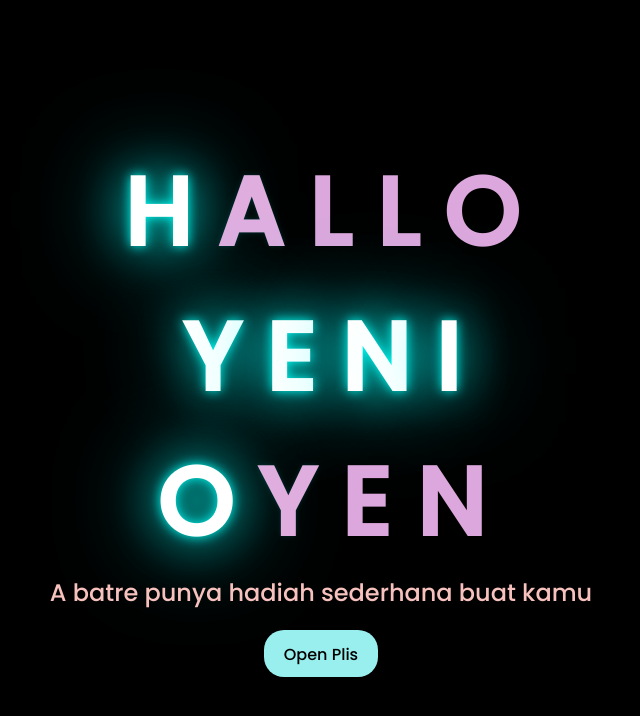
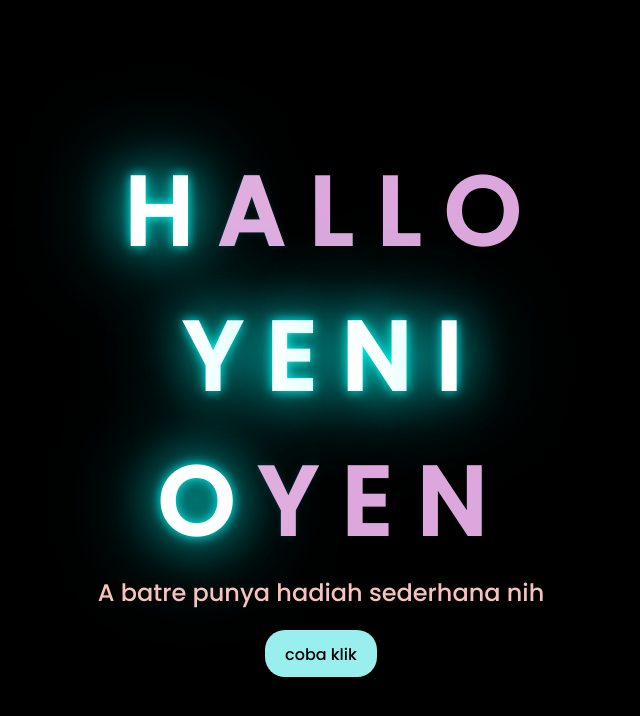
Before and after one commit to yusep21/gatau_apa_buka_aja, a plain HTML site: page index.html in a window 1280 px wide. Shown: the whole page, without its empty margins (327-967 px from the left). Drawn offline with Linux system fonts and the light colour scheme.

Commit message:
Update index.html

```diff
--- a/index.html
+++ b/index.html
@@ -36,12 +36,12 @@
     </div>
 
     <div class="description">
-        <span>A batre punya hadiah sederhana buat kamu</span>
+        <span>A batre punya hadiah sederhana nih</span>
 
     </div>
     <div class="button">
         <button>
-            <a href="FLORES.html">Open Plis</a>
+            <a href="FLORES.html">coba klik</a>
         </button>
 
     </div>
```
